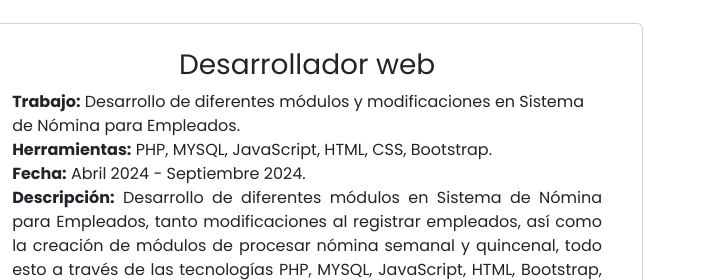
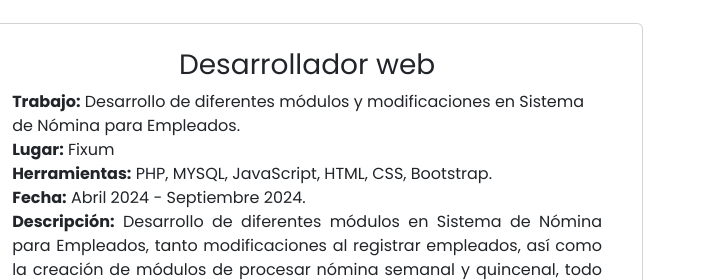
Before and after one commit to adrianvillegas93/adrianvillegas93.github.io, a plain HTML site: page index.html in a window 1280 px wide. Shown: the part 3680-3960 px from the top of the page, 555-1280 px from the left. Drawn offline with nearby package versions, Linux system fonts and the light colour scheme.

Commit message:
Corrección de texto
Se corrigió el texto en la parte de Experiencia Laboral

```diff
--- a/index.html
+++ b/index.html
@@ -276,6 +276,7 @@
                         <div class="card-body px-3 py-0">
                             <h3 class="card-title text-center">Desarrollador web</h3>
                             <p class="mb-0"><b>Trabajo:</b> Desarrollo de diferentes módulos y modificaciones en Sistema de Nómina para Empleados.</p>
+                            <p class="mb-0"><b>Lugar:</b> Fixum</p>
                             <p class="mb-0"><b>Herramientas:</b> PHP, MYSQL, JavaScript, HTML, CSS, Bootstrap.</p>
                             <p class="mb-0"><b>Fecha:</b> Abril 2024 - Septiembre 2024.</p>
                             <p class="mb-0" style="text-align: justify;"><b>Descripción:</b> Desarrollo de diferentes módulos en Sistema de Nómina para Empleados, tanto modificaciones al registrar empleados, así como la creación de módulos de procesar nómina semanal y quincenal, todo esto a través de las tecnologías PHP, MYSQL, JavaScript, HTML, Bootstrap, CSS. Al final las modificaciones en el sistema se suben a algún servidor web, ya sea a través de cPanel o Plesk.
```
